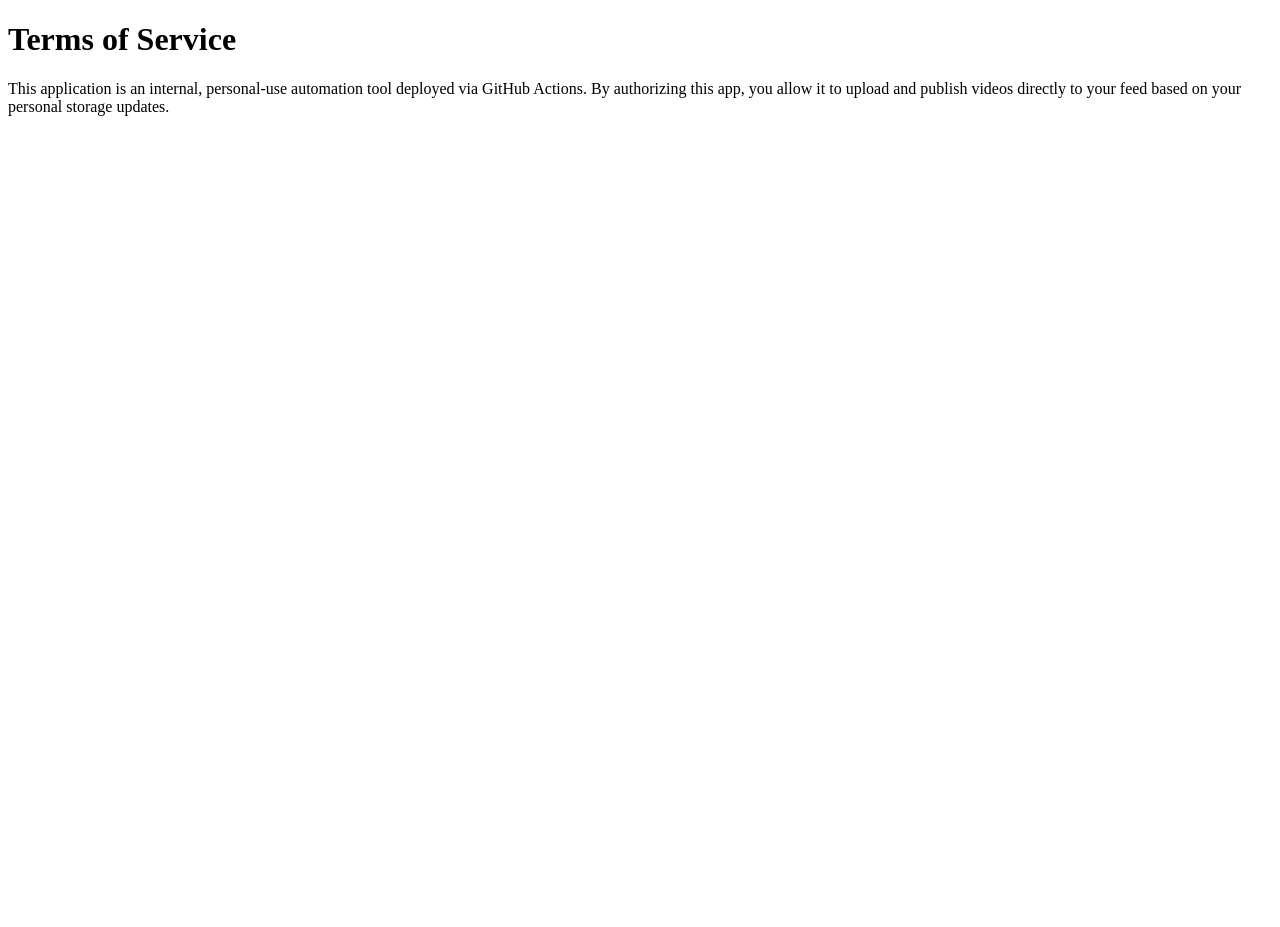
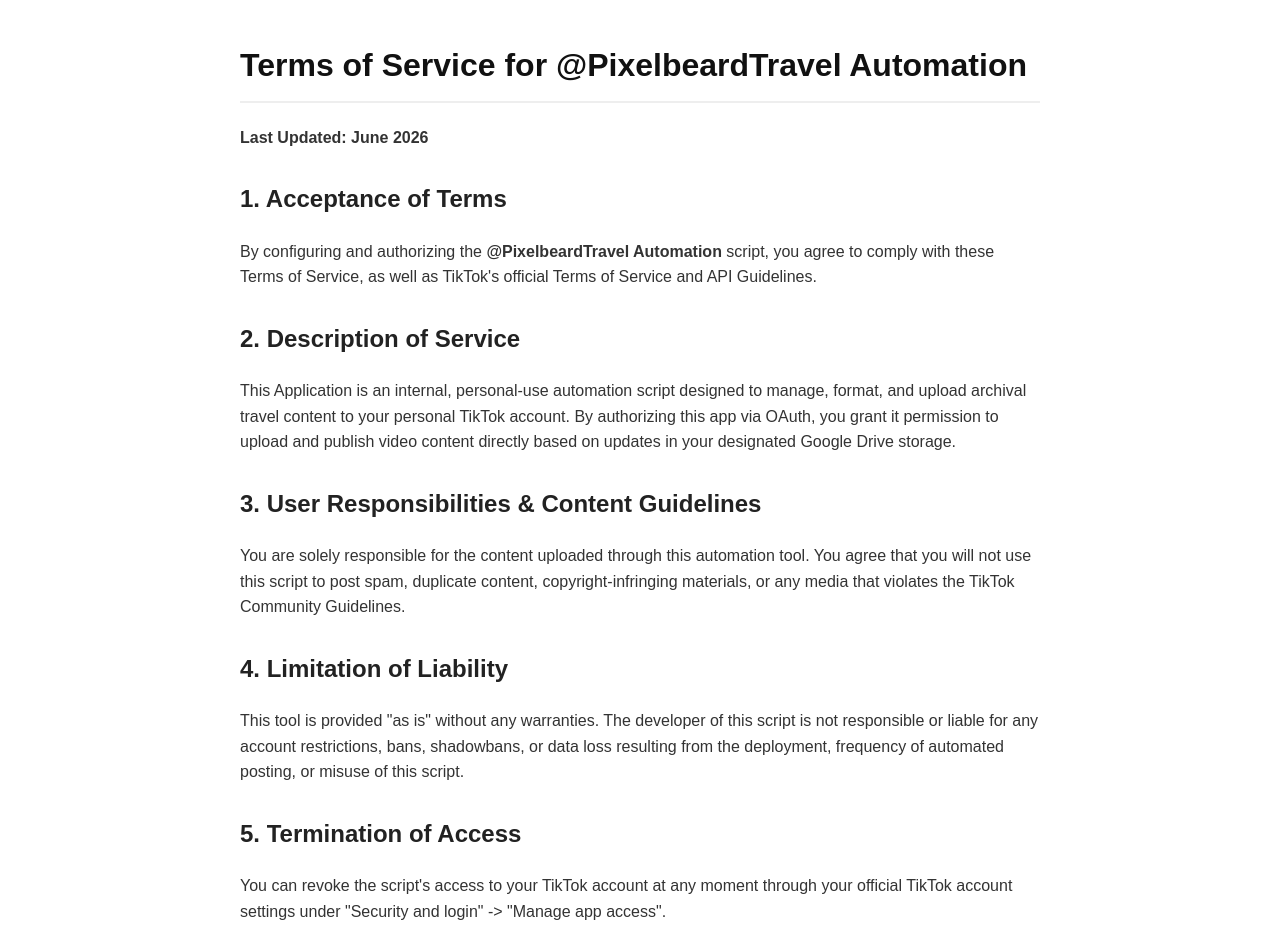
Before and after one commit to moti515/global-cms, a plain HTML site: page docs/terms.html in a window 1280 px wide. Before the commit the page ends 800 px from the top, so only its background shows below. Drawn offline with Linux system fonts and the light colour scheme.

Commit message:
Revise Terms of Service for @PixelbeardTravel Automation
Updated the Terms of Service for @PixelbeardTravel Automation, including new sections on user responsibilities and limitations of liability.

```diff
--- a/docs/terms.html
+++ b/docs/terms.html
@@ -1,11 +1,32 @@
 <!DOCTYPE html>
-<html lang="uk">
+<html lang="en">
 <head>
     <meta charset="UTF-8">
-    <title>Terms of Service</title>
+    <meta name="viewport" content="width=device-width, initial-scale=1.0">
+    <title>Terms of Service - @PixelbeardTravel Automation</title>
+    <style>
+        body { font-family: Arial, sans-serif; line-height: 1.6; max-width: 800px; margin: 40px auto; padding: 0 20px; color: #333; }
+        h1 { color: #111; border-bottom: 2px solid #eee; padding-bottom: 10px; }
+        h2 { color: #222; margin-top: 30px; }
+    </style>
 </head>
 <body>
-    <h1>Terms of Service</h1>
-    <p>This application is an internal, personal-use automation tool deployed via GitHub Actions. By authorizing this app, you allow it to upload and publish videos directly to your feed based on your personal storage updates.</p>
+    <h1>Terms of Service for @PixelbeardTravel Automation</h1>
+    <p><strong>Last Updated: June 2026</strong></p>
+
+    <h2>1. Acceptance of Terms</h2>
+    <p>By configuring and authorizing the <strong>@PixelbeardTravel Automation</strong> script, you agree to comply with these Terms of Service, as well as TikTok's official Terms of Service and API Guidelines.</p>
+
+    <h2>2. Description of Service</h2>
+    <p>This Application is an internal, personal-use automation script designed to manage, format, and upload archival travel content to your personal TikTok account. By authorizing this app via OAuth, you grant it permission to upload and publish video content directly based on updates in your designated Google Drive storage.</p>
+
+    <h2>3. User Responsibilities & Content Guidelines</h2>
+    <p>You are solely responsible for the content uploaded through this automation tool. You agree that you will not use this script to post spam, duplicate content, copyright-infringing materials, or any media that violates the TikTok Community Guidelines.</p>
+
+    <h2>4. Limitation of Liability</h2>
+    <p>This tool is provided "as is" without any warranties. The developer of this script is not responsible or liable for any account restrictions, bans, shadowbans, or data loss resulting from the deployment, frequency of automated posting, or misuse of this script.</p>
+
+    <h2>5. Termination of Access</h2>
+    <p>You can revoke the script's access to your TikTok account at any moment through your official TikTok account settings under "Security and login" -> "Manage app access".</p>
 </body>
 </html>
```
